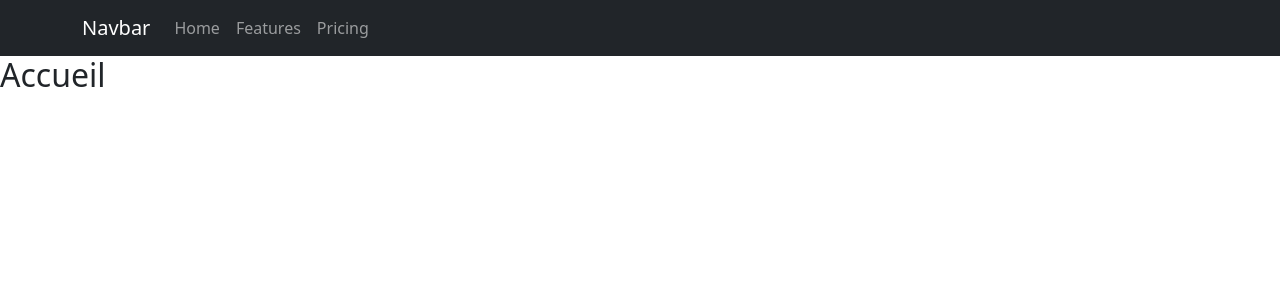
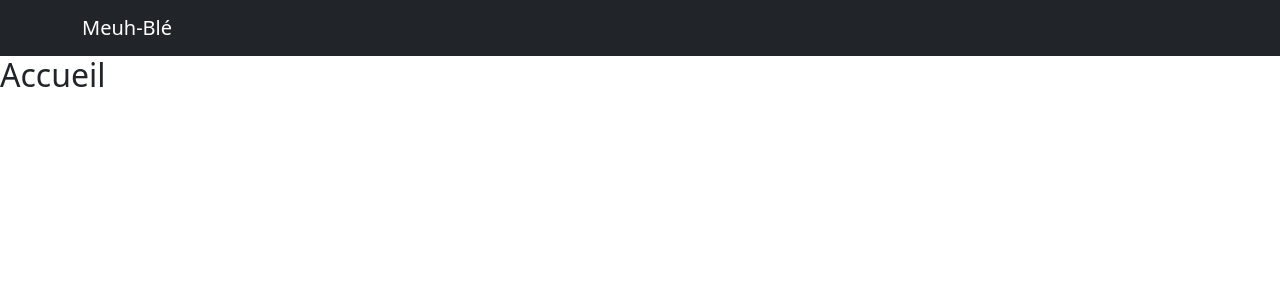
Before and after one commit to adatechschool/projet-collectif-plateforme-de-vente-de-meubles-meuh-ble-1, a React (Vite) app in the folder frontend/vite-project/: page / in a window 1280 px wide. Shown: the top 300 px of the page. Built offline with nearby package versions, Linux system fonts and the light colour scheme.

Commit message:
navbar css

```diff
--- a/frontend/vite-project/src/components/navbar.jsx
+++ b/frontend/vite-project/src/components/navbar.jsx
@@ -8,12 +8,7 @@
     <>
       <Navbar bg="dark" data-bs-theme="dark">
         <Container>
-          <Navbar.Brand href="#home">Navbar</Navbar.Brand>
-          <Nav className="me-auto">
-            <Nav.Link href="#home">Home</Nav.Link>
-            <Nav.Link href="#features">Features</Nav.Link>
-            <Nav.Link href="#pricing">Pricing</Nav.Link>
-          </Nav>
+          <Navbar.Brand href="#home">Meuh-Blé</Navbar.Brand>
         </Container>
       </Navbar>
     </>
```
